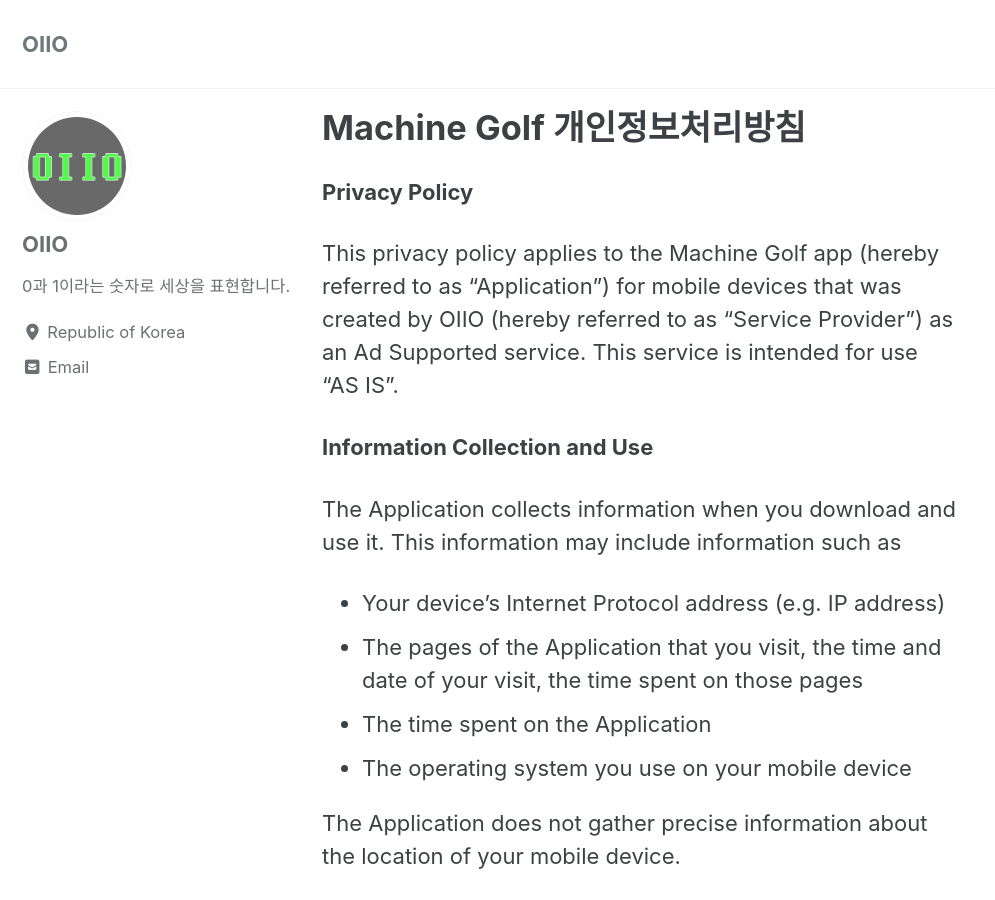
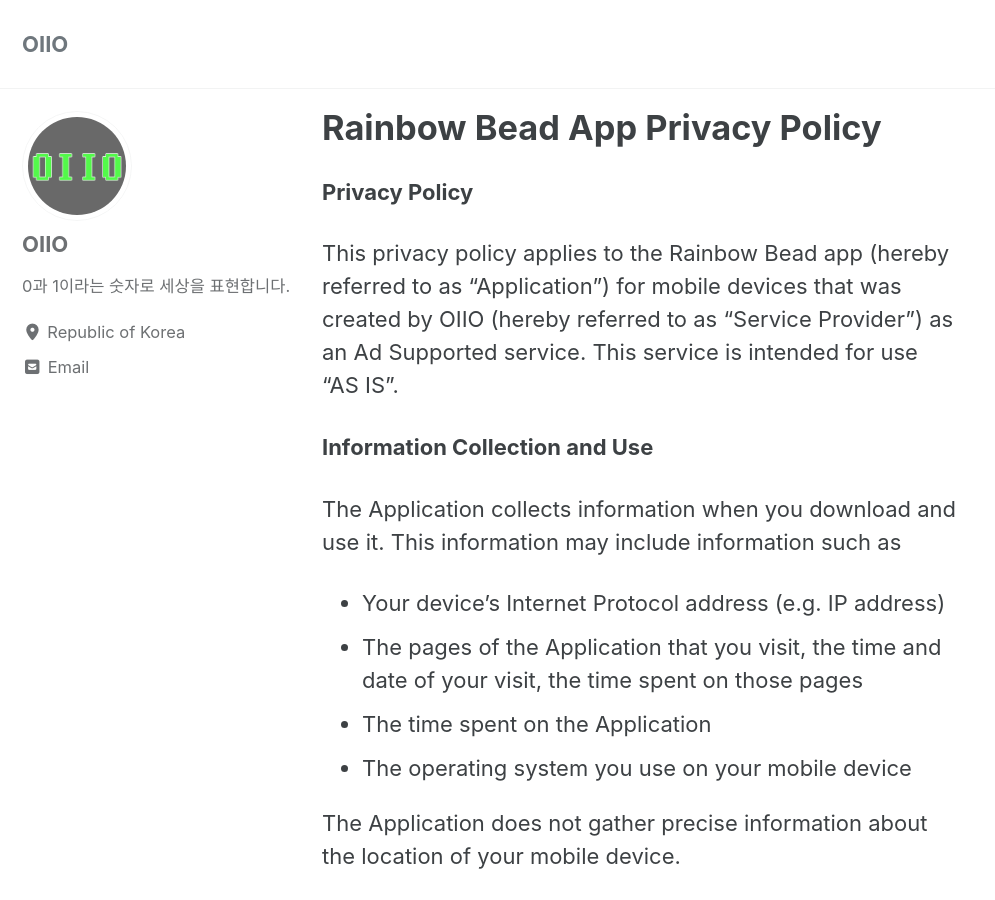
Before and after one commit to gfx3oiio/gfx3oiio.github.io, a Jekyll site: the page built from _posts/2024-09-30-Rainbow-Bead-App-Privacy-Policy.md, in a window 1280 px wide and 900 px high. Shown: the whole window, without its empty margins (0-995 px from the left). Built offline with Jekyll 4.4.1, drawn with Linux system fonts in a browser that asks for light colours; cached includes are drawn as plain includes; some of the changed text lies outside the part shown.

Commit message:
2024-09-30/1
- Rainbow Bead 개인정보처리방침 추가

```diff
--- a/_posts/2024-06-12-Machine-Golf-개인정보처리방침.md
+++ b/_posts/2024-09-30-Rainbow-Bead-App-Privacy-Policy.md
@@ -1,17 +1,16 @@
 ---
-title: "Machine Golf 개인정보처리방침"
+title: "Rainbow Bead App Privacy Policy"
 categories:
-  - 개인정보처리방침
+  - Privacy Policy
 tags:
-  - 개인정보처리방침
+  - Privacy Policy
 
-date: 2024-06-12
-last_modified_at: 2024-07-23
+date: 2024-09-30
 comments: false
 ---
 **Privacy Policy**
 
-This privacy policy applies to the Machine Golf app (hereby referred to as "Application") for mobile devices that was created by OIIO (hereby referred to as "Service Provider") as an Ad Supported service. This service is intended for use "AS IS".
+This privacy policy applies to the Rainbow Bead app (hereby referred to as "Application") for mobile devices that was created by OIIO (hereby referred to as "Service Provider") as an Ad Supported service. This service is intended for use "AS IS".
 
 **Information Collection and Use**
 
@@ -62,7 +61,7 @@ The Service Provider will retain User Provided data for as long as you use the A
 
 The Service Provider does not use the Application to knowingly solicit data from or market to children under the age of 13.
 
-The Application does not address anyone under the age of 13\. The Service Provider does not knowingly collect personally identifiable information from children under 13 years of age. In the case the Service Provider discover that a child under 13 has provided personal information, the Service Provider will immediately delete this from their servers. If you are a parent or guardian and you are aware that your child has provided us with personal information, please contact the Service Provider (gfgfgfa13c80@gmail.com) so that they will be able to take the necessary actions.
+The Application does not address anyone under the age of 13. The Service Provider does not knowingly collect personally identifiable information from children under 13 years of age. In the case the Service Provider discover that a child under 13 has provided personal information, the Service Provider will immediately delete this from their servers. If you are a parent or guardian and you are aware that your child has provided us with personal information, please contact the Service Provider (gfgfgfa13c80@gmail.com) so that they will be able to take the necessary actions.
 
 **Security**
 
```
Also changed, not shown: other parts of _posts/2024-09-30-Rainbow-Bead-App-Privacy-Policy.md (+1 -1 lines).
